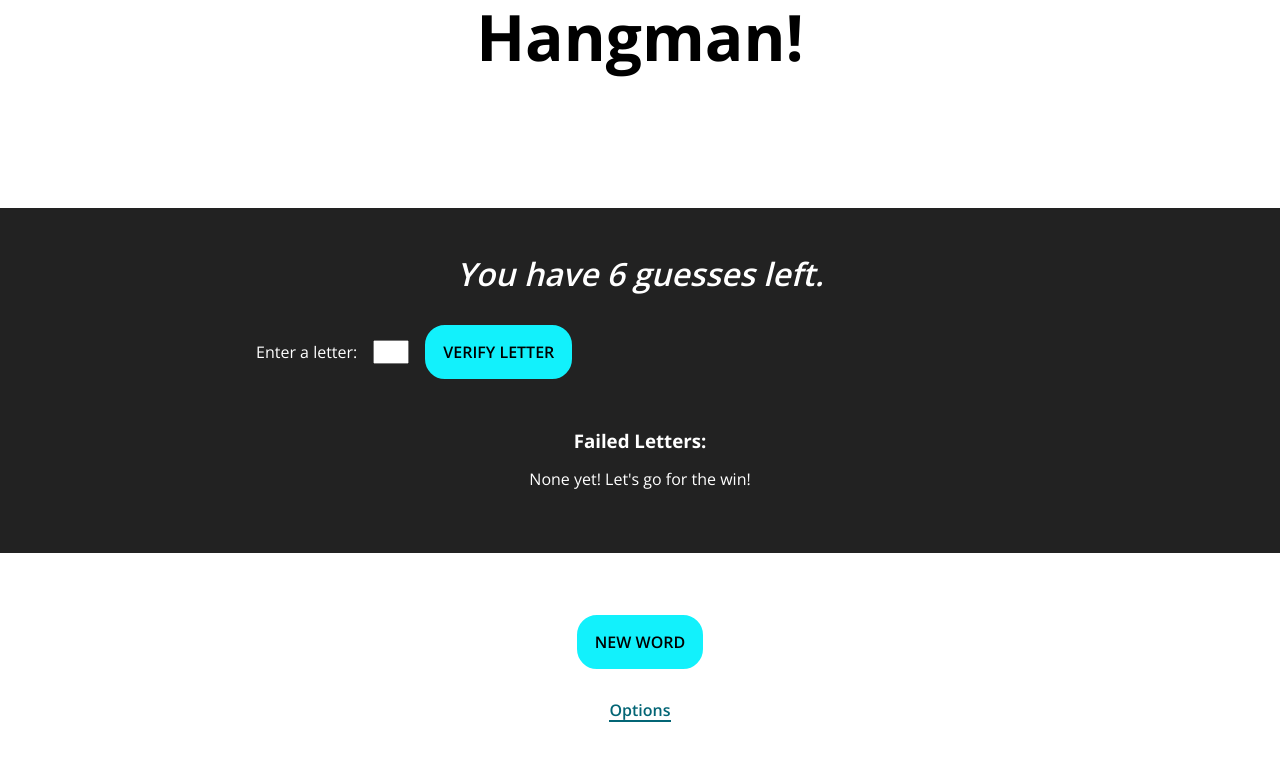
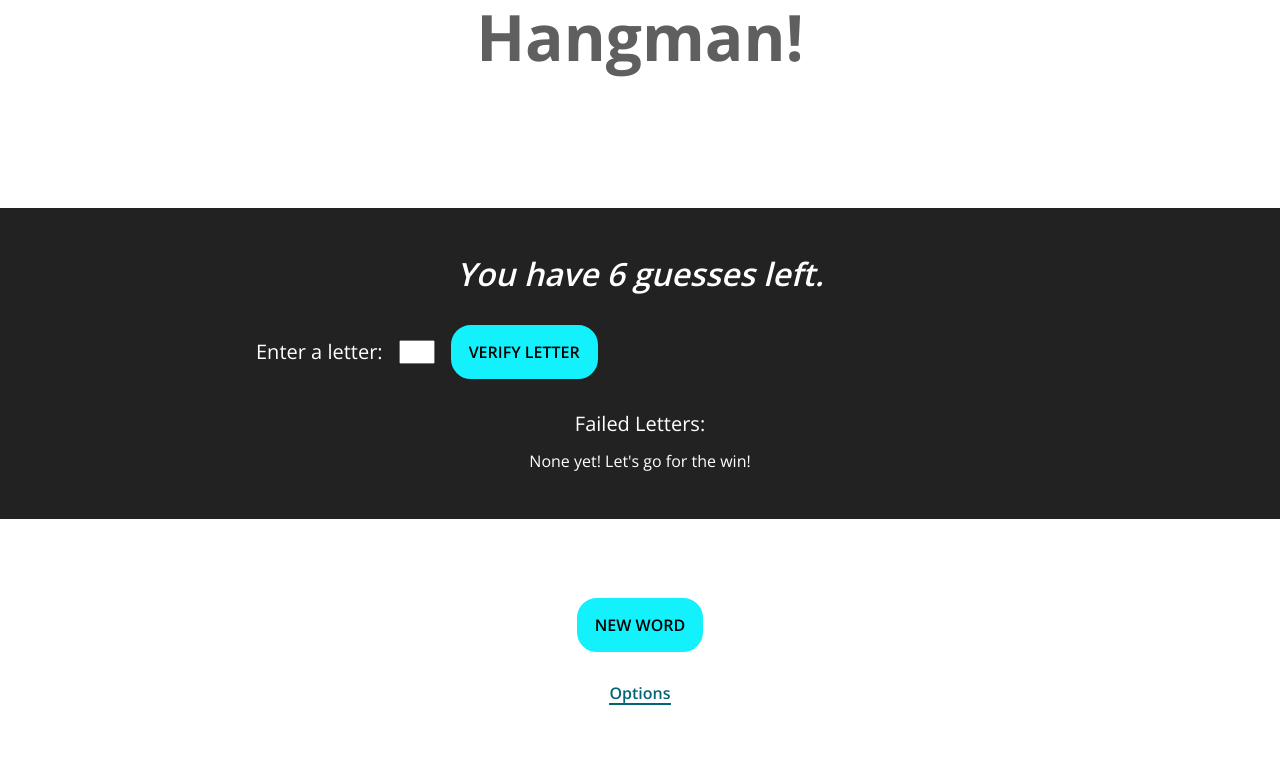
Before and after one commit to gness1804/hangman, a React (Create React App) app: page / in a window 1280 px wide. Shown: the top 760 px of the page. Built offline with nearby package versions, Linux system fonts and the light colour scheme.

Commit message:
Clean up middle section styling

```diff
--- a/src/App/index.css
+++ b/src/App/index.css
@@ -14,4 +14,5 @@
 h1 {
   font-size: 4rem;
   margin: 0;
+  color: #5f5f5f;
 }
--- a/src/Main/index.css
+++ b/src/Main/index.css
@@ -32,8 +32,9 @@
   align-items: center;
 }
 
-.main-inputs-container-label,
-.main-inputs-container-input-field {
+.main-central-part-label {
+  font-size: 1.25rem;
+  line-height: 1.25;
   margin-bottom: 1rem;
 }
 
--- a/src/Main/index.tsx
+++ b/src/Main/index.tsx
@@ -97,7 +97,7 @@ const Main = ({ word, setWord, totalGuesses, maxWordLength }: Props) => {
             <div className="main-inputs-container">
               <label
                 htmlFor="letterInput"
-                className="main-inputs-container-label"
+                className="main-inputs-container-label main-central-part-label"
               >
                 Enter a letter:
               </label>
@@ -120,7 +120,9 @@ const Main = ({ word, setWord, totalGuesses, maxWordLength }: Props) => {
               </button>
             </div>
             <div className="main-failed-letters-container">
-              <h3>Failed Letters:</h3>
+              <p className="main-central-part-label main-failed-letters-label">
+                Failed Letters:
+              </p>
               {failedLetters.length ? (
                 <div className="main-failed-letters-list">
                   {failedLetters.sort().map((_letter) => (
--- a/src/index.css
+++ b/src/index.css
@@ -25,9 +25,23 @@ a {
   font-size: 1rem;
 }
 
+p {
+  margin: 0;
+}
+
 a:hover,
 button:hover {
   opacity: 0.75;
+}
+
+input {
+  margin-bottom: 1rem;
+}
+
+@media (min-width: 750px) {
+  input {
+    margin-bottom: 0;
+  }
 }
 
 /* themes */
```
